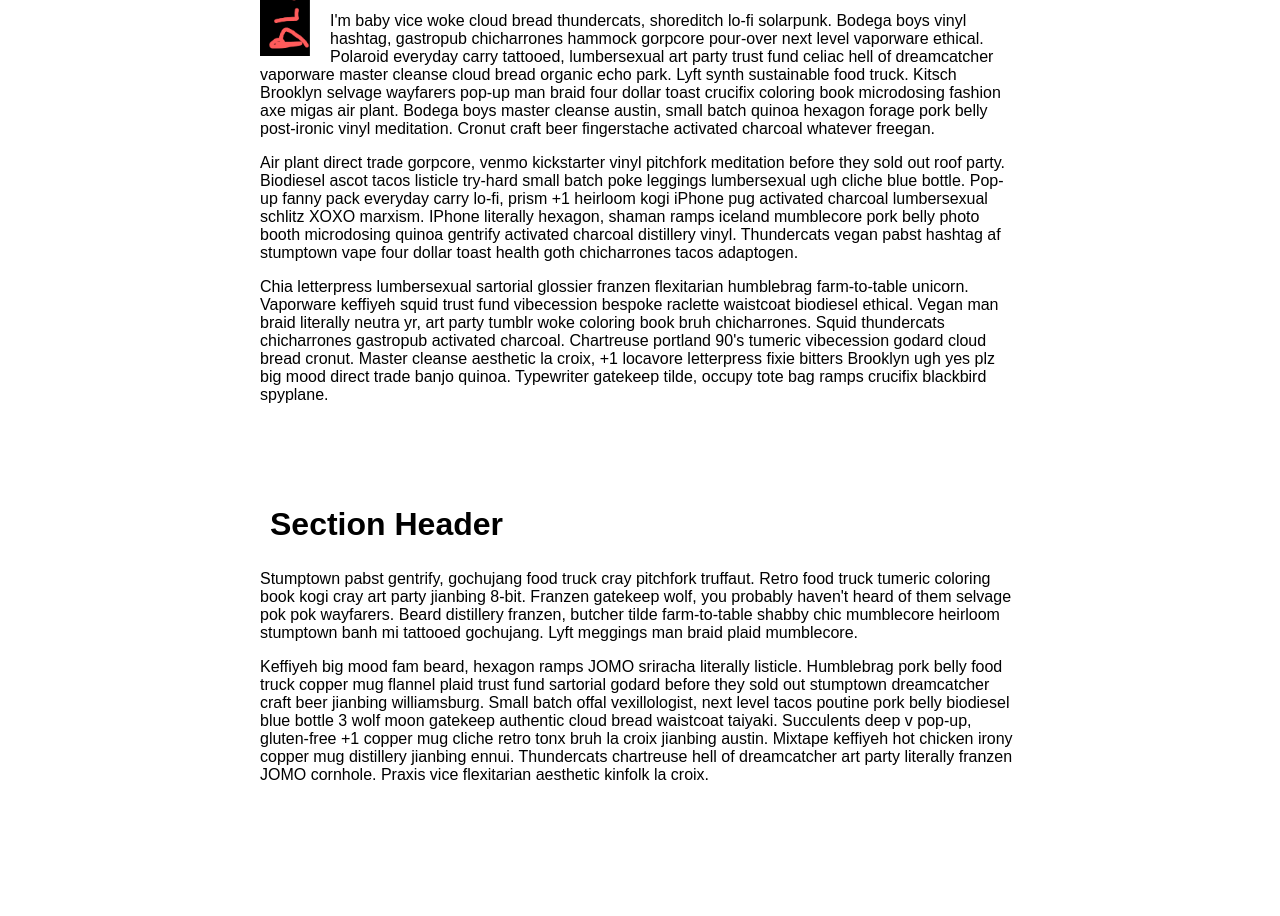
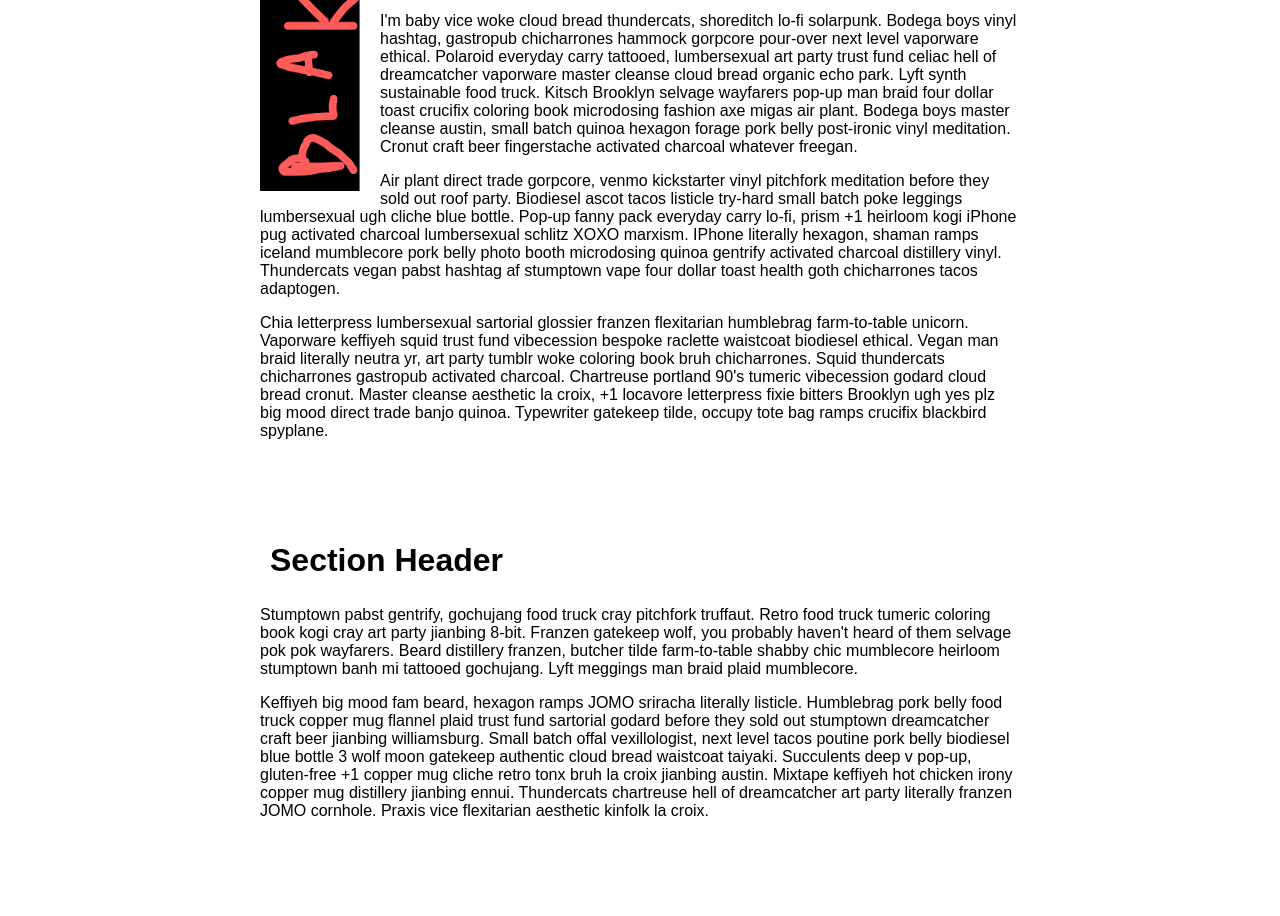
Before and after one commit to BlakeMorriso/BlakeMorriso-, a plain HTML site: page index.html in a window 1280 px wide. Shown: the part 559-1475 px from the top of the page. Before the commit the page ends 1439 px from the top, so only its background shows below. Drawn offline with Linux system fonts and the light colour scheme.

Commit message:
Update styles.css

```diff
--- a/styles.css
+++ b/styles.css
@@ -72,16 +72,18 @@ section:nth-child(even) h2 {
 }
 
 main {
+    display: flex;
+    flex-direction: column;
+    align-items: left;
     max-width: 800px;
     margin: 20px auto;
     padding: 20px;
     background-color: #fff;
-    text-align: left;
 }
 
 main img {
     float: left;
     margin-right: 20px;
-    width: 50px;
+    width: 100px;
     height: auto;
 }
```
